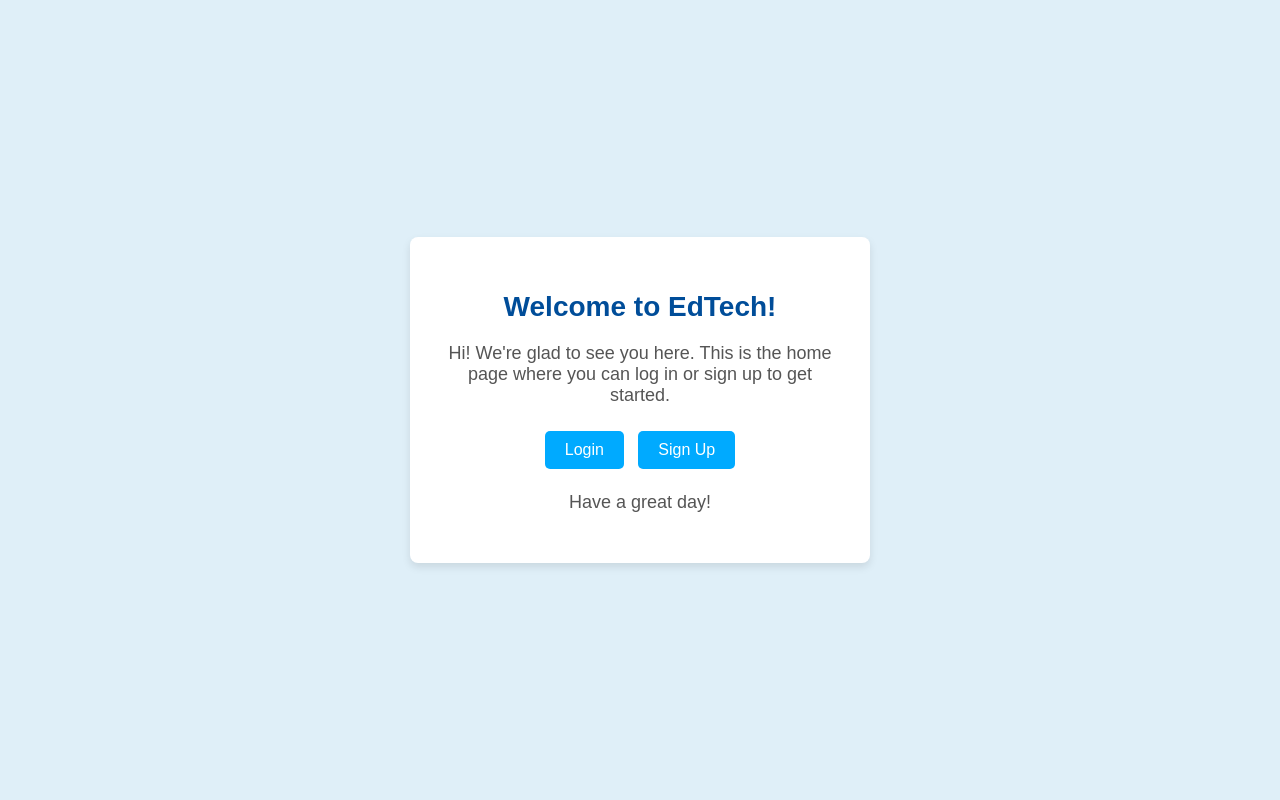
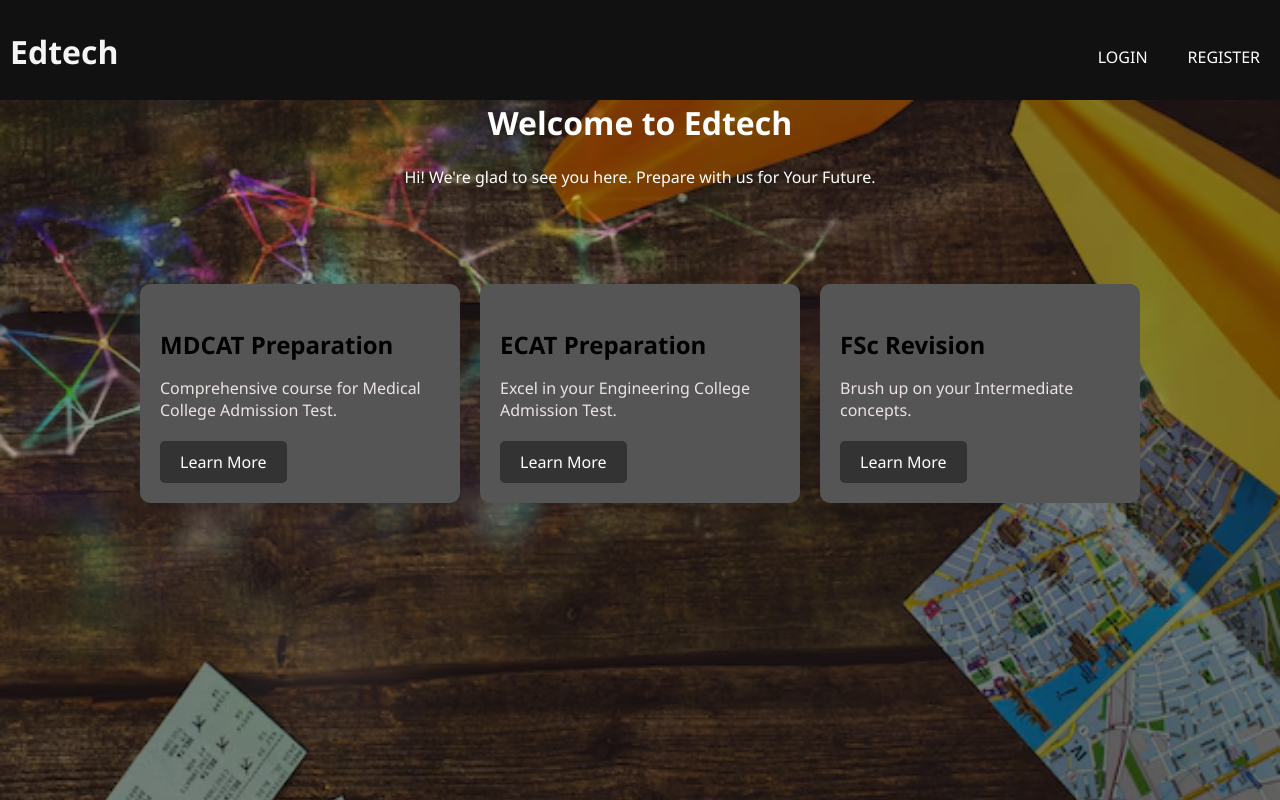
Before and after one commit to Qasimali20/Edtech, a Django app: page / in a window 1280 px wide. Run offline with Django 5.2, Linux system fonts and the light colour scheme.

Commit message:
updated the home page

```diff
--- a/edtech/settings.py
+++ b/edtech/settings.py
@@ -121,6 +121,8 @@ USE_TZ = True
 # https://docs.djangoproject.com/en/5.1/howto/static-files/
 
 STATIC_URL = 'static/'
+STATICFILES_DIRS = [
+    BASE_DIR / "/static",]
 
 # Default primary key field type
 # https://docs.djangoproject.com/en/5.1/ref/settings/#default-auto-field
--- a/login/templates/login/home.html
+++ b/login/templates/login/home.html
@@ -2,88 +2,198 @@
 <!DOCTYPE html>
 <html lang="en">
 <head>
-    <meta charset="UTF-8">
+    <meta charset="utf-8">
     <meta name="viewport" content="width=device-width, initial-scale=1.0">
-    <title>Home</title>
-    <!-- <link rel="stylesheet" type="text/css" href="{% static 'styles/styles.css' %}"> -->
+    <meta name="description" content="Prepare With Us">
+    <meta name="keywords" content="MDCAT, ECAT, prepare here, Task solution">
+    <!-- <link rel="icon" href='{% static "assets/knowledge.png" %}' /> -->
+    <title>Edtech</title>
     <style>
         body {
-            font-family: Arial, sans-serif;
-            background-color: #dfeff8; /* Light blue background */
-            color: #333;
+            margin: 0;
+            padding: 0;
+            height: 100%;
+            font-family: 'Segoe UI', Tahoma, Geneva, Verdana, sans-serif;
+            overflow: auto; /* Enable scrolling */
+        }
+
+        header {
+            background-color: rgb(17, 17, 17);
+            color: #f4f4f4;
+            padding-top: 30px;
+            min-height: 70px;
+            position: fixed;
+            width: 100%;
+            top: 0;
+            z-index: 1000;
+        }
+
+        header .branding {
+            float: left;
+        }
+
+        .branding h1 {
+            margin: 0;
+            padding-left: 10px;
+        }
+
+        header a {
+            color: #fff;
+            text-decoration: none;
+            text-transform: uppercase;
+            font-size: 16px;
+        }
+
+        header li {
+            float: left;
+            display: inline;
+            padding-left: 20px;
+            padding-right: 20px;
+            padding-top: 0;
+            padding-bottom: 0;
+        }
+
+        header nav {
+            float: right;
+        }
+
+        .background {
+            position: fixed;
+            background-repeat: no-repeat;
+            background-size: cover;
+            top: 0;
+            left: 0;
+            width: 100%;
+            height: 100%;
+            z-index: -1;
+            animation: changeBackground 20s infinite;
+        }
+
+        @keyframes changeBackground {
+            0% { background-image: url('{% static "assets/image_1.avif" %}'); }
+            25% { background-image: url('{% static "assets/image_4.avif" %}'); }
+            50% { background-image: url('{% static "assets/image_3.avif" %}'); }
+            75% { background-image: url('{% static "assets/image_1.avif" %}'); }
+            100% { background-image: url('{% static "assets/image_4.avif" %}'); }
+        }
+
+        .content {
+            position: relative;
+            text-align: center;
+            padding-top: 80px; /* Adjusted for fixed header */
+            padding-bottom: 50px;
+            animation: changeColor 20s infinite;
+        }
+
+        @keyframes changeColor {
+            0% { color: black; }
+            25% { color: white; }
+            50% { color: white; }
+            75% { color: white; }
+            100% { color: black; }
+        }
+
+        .courses-grid {
             display: flex;
+            flex-wrap: wrap;
             justify-content: center;
-            align-items: center;
-            height: 100vh;
-            margin: 0;
+            padding: 20px;
         }
-        .container {
-            background-color: #ffffff;
-            border-radius: 8px;
-            box-shadow: 0 4px 8px rgba(0, 0, 0, 0.1);
-            padding: 30px;
-            max-width: 400px;
-            width: 100%;
-            text-align: center;
+
+        .course-item {
+            background-color: #555;
+            border-radius: 10px;
+            padding-top: 20px;
+            padding-bottom: 20px;
+            padding-left: 20px;
+            padding-right: 20px;
+            margin-top: 10px;
+            margin-bottom: 10px;
+            margin-left: 10px;
+            margin-right: 10px;
+            width: 280px;
+            text-align: left;
         }
-        h2 {
-            color: #004d99; /* Darker blue for headings */
+
+        .course-item h3 {
+            font-size: 24px;
+            margin-bottom: 10px;
+        }
+
+        .course-item p {
+            font-size: 16px;
             margin-bottom: 20px;
-            font-size: 28px;
+            color: #ece2e2;
         }
-        p {
-            color: #555;
-            font-size: 18px;
-            margin-bottom: 20px;
-        }
-        .button-group {
-            margin-top: 20px;
-        }
-        a, button {
-            background-color: #00aaff; /* Bright blue button */
+
+        .course-item a {
+            text-decoration: none;
             color: #fff;
+            background-color: #333;
             padding: 10px 20px;
             border-radius: 5px;
-            border: none;
-            text-decoration: none;
-            font-size: 16px;
-            cursor: pointer;
-            transition: background-color 0.3s ease;
-            margin: 5px;
             display: inline-block;
         }
-        a:hover, button:hover {
-            background-color: #0088cc; /* Darker blue on hover */
-        }
-        a:focus, button:focus {
-            outline: 2px solid #004d99; /* Darker blue outline for focused state */
-            outline-offset: 2px;
-        }
-        form {
-            display: inline-block;
+
+        .course-item a:hover {
+            background-color: #5f5b5b;
         }
     </style>
 </head>
 <body>
-    <div class="container">
-        <h2>Welcome to EdTech!</h2>
+    <header>
+        <div id="Container">
+            <div class="branding">
+                <h1><span class="highlight">Edtech</span></h1>
+            </div>
+            <nav>
+                <ul>
+                    {% if user.is_authenticated %}
+                        <li><a href="{% url 'protected' %}">Protected Page</a></li>
+                        <li>
+                            <form method="POST" action="{% url 'logout' %}">
+                                {% csrf_token %}
+                                <button type="submit" style="background:none;border:none;color:#fff;cursor:pointer;">Logout</button>
+                            </form>
+                        </li>
+                    {% else %}
+                        <li><a href="{% url 'login' %}">Login</a></li>
+                        <li><a href="{% url 'register' %}">Register</a></li>
+                    {% endif %}
+                </ul>
+            </nav>
+        </div>
+    </header>
+
+    <div class="background"></div>
+
+    <div class="content">
+        <h1>Welcome to Edtech</h1>
         {% if user.is_authenticated %}
-            <p>Hi {{ user.username }}! We're glad to see you here.</p>
-            <div class="button-group">
-                <a href="{% url 'protected' %}">Protected Page</a>
-                <form method="POST" action="{% url 'logout' %}">
-                    {% csrf_token %}
-                    <button type="submit">Logout</button>
-                </form>
+            <p>Hi {{ user.username }}! We're glad to see you here.Prepare with us for Your Future.</p>
+        {% else %}
+            <p>Hi! We're glad to see you here. Prepare with us for Your Future.</p>
+        {% endif %}
+    </div>
+
+    <div class="courses">
+        <div class="courses-grid">
+            <div class="course-item">
+                <h3>MDCAT Preparation</h3>
+                <p>Comprehensive course for Medical College Admission Test.</p>
+                <a href="{% url 'login' %}">Learn More</a>
             </div>
-        {% else %}
-            <p>Hi! We're glad to see you here. This is the home page where you can log in or sign up to get started.</p>
-            <div class="button-group">
-                <a href="{% url 'login' %}">Login</a>
-                <a href="{% url 'register' %}">Sign Up</a>
+            <div class="course-item">
+                <h3>ECAT Preparation</h3>
+                <p>Excel in your Engineering College Admission Test.</p>
+                <a href="{% url 'login' %}">Learn More</a>
             </div>
-        {% endif %}
-        <p>Have a great day!</p>
+            <div class="course-item">
+                <h3>FSc Revision</h3>
+                <p>Brush up on your Intermediate concepts.</p>
+                <a href="{% url 'login' %}">Learn More</a>
+            </div>
+        </div>
     </div>
 </body>
 </html>
```
Also changed, not shown: main-page/main.html (deleted, +0 -181 lines), login/static/assets/background_img.avif (renamed from main-page/assets/background_img.avif), login/static/assets/discussion.png (renamed from main-page/assets/discussion.png), login/static/assets/home.png (renamed from main-page/assets/home.png), login/static/assets/image_1.avif (renamed from main-page/assets/image_1.avif), login/static/assets/image_2.avif (renamed from main-page/assets/image_2.avif), login/static/assets/image_3.avif (renamed from main-page/assets/image_3.avif), login/static/assets/image_4.avif (renamed from main-page/assets/image_4.avif), login/static/assets/image_5.avif (renamed from main-page/assets/image_5.avif), login/static/assets/knowledge.png (renamed from main-page/assets/knowledge.png), login/static/assets/mortarboard.png (renamed from main-page/assets/mortarboard.png), login/static/assets/settings.png (renamed from main-page/assets/settings.png), login/static/assets/target.png (renamed from main-page/assets/target.png).
